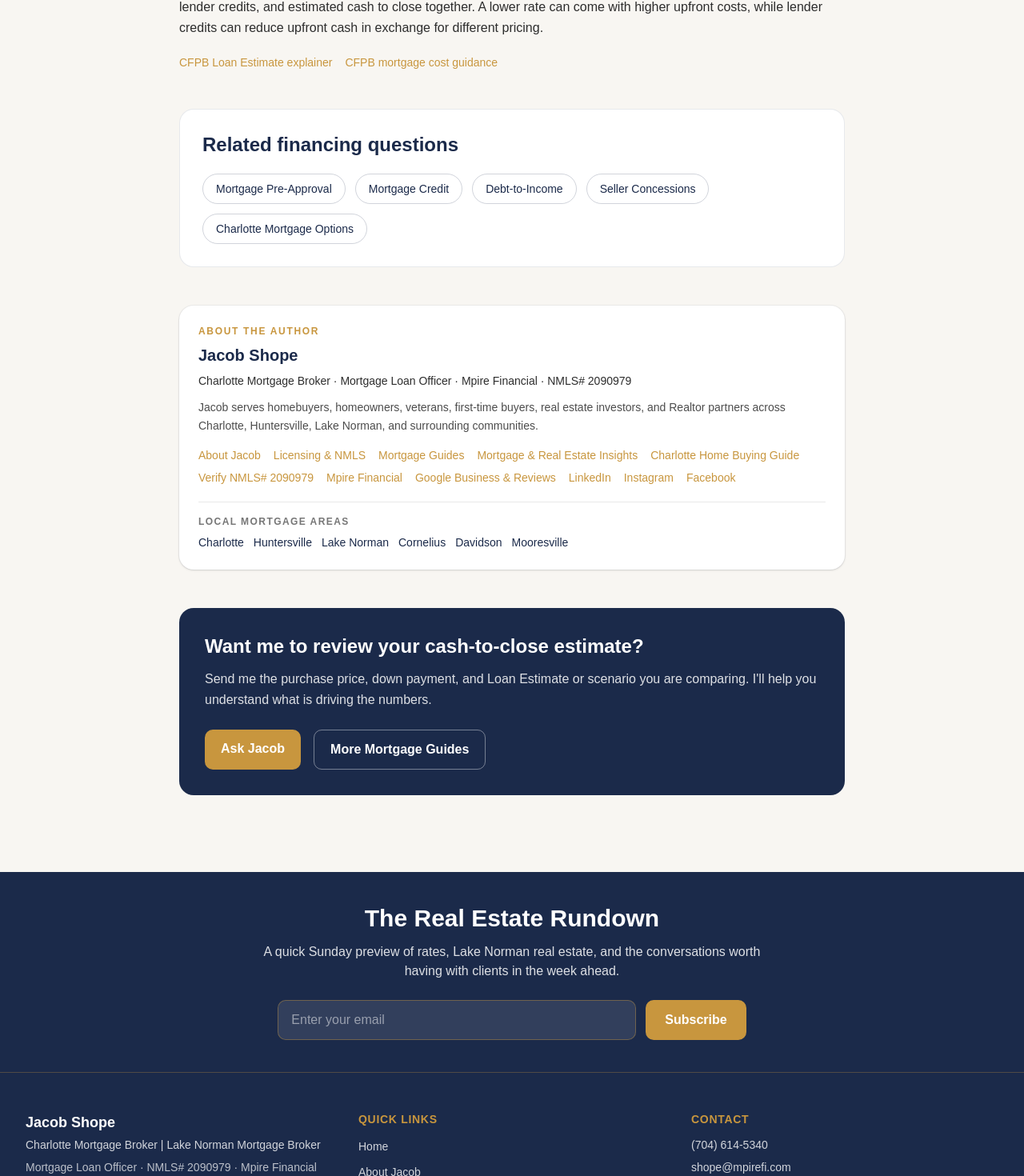
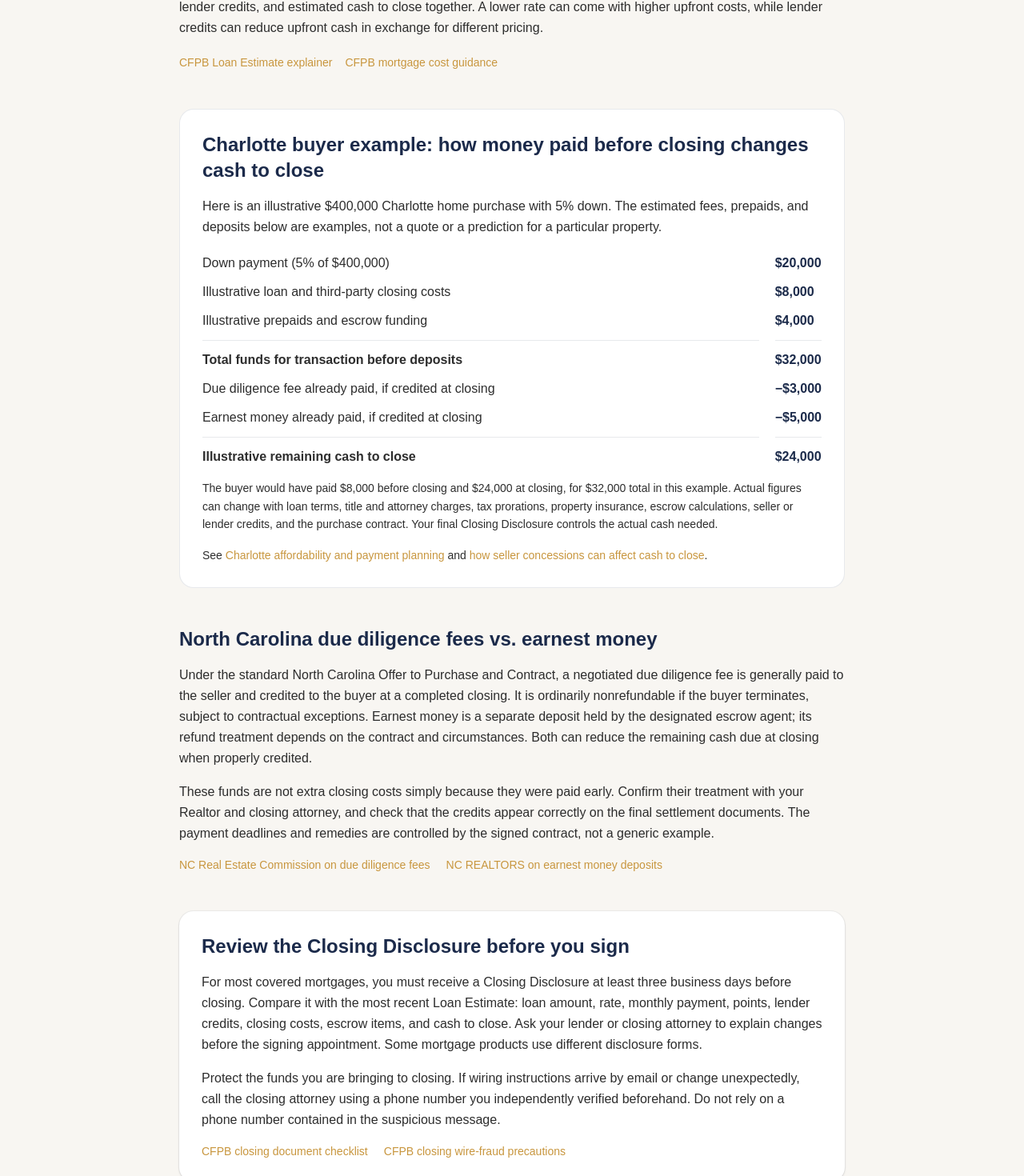
Before and after one commit to JLshope12/jacob-shope-mortgage, a Next.js app: page /mortgage-closing-costs-charlotte in a window 1280 px wide. Shown: the part 998-2468 px from the top of the page at 80% size. Built offline with nearby package versions, Linux system fonts and the light colour scheme.

Commit message:
SEO: expand Charlotte closing costs guide with NC deposit credits, sourced disclosure checklist and cash-to-close example

```diff
--- a/app/mortgage-closing-costs-charlotte/page.tsx
+++ b/app/mortgage-closing-costs-charlotte/page.tsx
@@ -5,6 +5,10 @@ const origin = "https://jacobshopemortgage.com";
 const pageUrl = `${origin}/mortgage-closing-costs-charlotte`;
 const CFPB_LOAN_ESTIMATE = "https://www.consumerfinance.gov/owning-a-home/loan-estimate/";
 const CFPB_MORTGAGE_COSTS = "https://www.consumerfinance.gov/ask-cfpb/what-costs-come-with-taking-out-a-mortgage-en-153/";
+const CFPB_CLOSING_DISCLOSURE = "https://www.consumerfinance.gov/owning-a-home/close/review-documents-before-closing/";
+const CFPB_WIRE_SAFETY = "https://www.consumerfinance.gov/archive/blog/mortgage-closing-scams-how-protect-yourself-and-your-closing-funds/";
+const NCREC_DUE_DILIGENCE = "https://bulletins.ncrec.gov/due-diligence-fees-when-must-they-be-deposited/";
+const NCREALTORS_EARNEST_MONEY = "https://www.ncrealtors.org/question/can-an-offer-include-an-additional-earnest-money-deposit-but-no-initial-earnest-money-deposit/";
 
 export const metadata = {
   title: "Mortgage Closing Costs Charlotte NC | Jacob Shope",
@@ -24,8 +28,15 @@ const schema = {
       author: { "@id": `${origin}/#jacob-shope` },
       publisher: { "@id": `${origin}/#mpire-financial` },
       mainEntityOfPage: { "@id": `${pageUrl}#webpage` },
-      dateModified: "2026-09-08",
-      citation: [CFPB_LOAN_ESTIMATE, CFPB_MORTGAGE_COSTS],
+      dateModified: "2026-11-12",
+      citation: [
+        CFPB_LOAN_ESTIMATE,
+        CFPB_MORTGAGE_COSTS,
+        CFPB_CLOSING_DISCLOSURE,
+        CFPB_WIRE_SAFETY,
+        NCREC_DUE_DILIGENCE,
+        NCREALTORS_EARNEST_MONEY,
+      ],
     },
     {
       "@type": "WebPage",
@@ -70,6 +81,57 @@ export default function MortgageClosingCostsCharlottePage() {
           </div>
         </section>
 
+
+        <section className="mt-12 rounded-2xl border border-navy/10 bg-white p-7">
+          <h2 className="text-2xl font-bold text-navy">Charlotte buyer example: how money paid before closing changes cash to close</h2>
+          <p className="mt-4 leading-relaxed text-charcoal">
+            Here is an illustrative $400,000 Charlotte home purchase with 5% down. The estimated fees, prepaids, and deposits below are examples, not a quote or a prediction for a particular property.
+          </p>
+          <dl className="mt-5 grid grid-cols-[1fr_auto] gap-x-5 gap-y-3 text-charcoal">
+            <dt>Down payment (5% of $400,000)</dt><dd className="font-semibold text-navy">$20,000</dd>
+            <dt>Illustrative loan and third-party closing costs</dt><dd className="font-semibold text-navy">$8,000</dd>
+            <dt>Illustrative prepaids and escrow funding</dt><dd className="font-semibold text-navy">$4,000</dd>
+            <dt className="border-t border-navy/10 pt-3 font-semibold">Total funds for transaction before deposits</dt><dd className="border-t border-navy/10 pt-3 font-semibold text-navy">$32,000</dd>
+            <dt>Due diligence fee already paid, if credited at closing</dt><dd className="font-semibold text-navy">−$3,000</dd>
+            <dt>Earnest money already paid, if credited at closing</dt><dd className="font-semibold text-navy">−$5,000</dd>
+            <dt className="border-t border-navy/10 pt-3 font-bold">Illustrative remaining cash to close</dt><dd className="border-t border-navy/10 pt-3 font-bold text-navy">$24,000</dd>
+          </dl>
+          <p className="mt-4 text-sm leading-relaxed text-charcoal">
+            The buyer would have paid $8,000 before closing and $24,000 at closing, for $32,000 total in this example. Actual figures can change with loan terms, title and attorney charges, tax prorations, property insurance, escrow calculations, seller or lender credits, and the purchase contract. Your final Closing Disclosure controls the actual cash needed.
+          </p>
+          <p className="mt-4 text-sm leading-relaxed text-charcoal">
+            See <Link href="/how-much-house-can-i-afford-charlotte" className="font-medium text-gold hover:underline">Charlotte affordability and payment planning</Link> and <Link href="/seller-concessions-north-carolina" className="font-medium text-gold hover:underline">how seller concessions can affect cash to close</Link>.
+          </p>
+        </section>
+
+        <section className="mt-12">
+          <h2 className="text-2xl font-bold text-navy">North Carolina due diligence fees vs. earnest money</h2>
+          <p className="mt-4 leading-relaxed text-charcoal">
+            Under the standard North Carolina Offer to Purchase and Contract, a negotiated due diligence fee is generally paid to the seller and credited to the buyer at a completed closing. It is ordinarily nonrefundable if the buyer terminates, subject to contractual exceptions. Earnest money is a separate deposit held by the designated escrow agent; its refund treatment depends on the contract and circumstances. Both can reduce the remaining cash due at closing when properly credited.
+          </p>
+          <p className="mt-4 leading-relaxed text-charcoal">
+            These funds are not extra closing costs simply because they were paid early. Confirm their treatment with your Realtor and closing attorney, and check that the credits appear correctly on the final settlement documents. The payment deadlines and remedies are controlled by the signed contract, not a generic example.
+          </p>
+          <div className="mt-4 flex flex-wrap gap-x-5 gap-y-2 text-sm font-medium">
+            <a href={NCREC_DUE_DILIGENCE} target="_blank" rel="noopener noreferrer" className="text-gold hover:underline">NC Real Estate Commission on due diligence fees</a>
+            <a href={NCREALTORS_EARNEST_MONEY} target="_blank" rel="noopener noreferrer" className="text-gold hover:underline">NC REALTORS on earnest money deposits</a>
+          </div>
+        </section>
+
+        <section className="mt-12 rounded-2xl bg-white p-7 shadow-sm ring-1 ring-navy/5">
+          <h2 className="text-2xl font-bold text-navy">Review the Closing Disclosure before you sign</h2>
+          <p className="mt-4 leading-relaxed text-charcoal">
+            For most covered mortgages, you must receive a Closing Disclosure at least three business days before closing. Compare it with the most recent Loan Estimate: loan amount, rate, monthly payment, points, lender credits, closing costs, escrow items, and cash to close. Ask your lender or closing attorney to explain changes before the signing appointment. Some mortgage products use different disclosure forms.
+          </p>
+          <p className="mt-4 leading-relaxed text-charcoal">
+            Protect the funds you are bringing to closing. If wiring instructions arrive by email or change unexpectedly, call the closing attorney using a phone number you independently verified beforehand. Do not rely on a phone number contained in the suspicious message.
+          </p>
+          <div className="mt-4 flex flex-wrap gap-x-5 gap-y-2 text-sm font-medium">
+            <a href={CFPB_CLOSING_DISCLOSURE} target="_blank" rel="noopener noreferrer" className="text-gold hover:underline">CFPB closing document checklist</a>
+            <a href={CFPB_WIRE_SAFETY} target="_blank" rel="noopener noreferrer" className="text-gold hover:underline">CFPB closing wire-fraud precautions</a>
+          </div>
+        </section>
+
         <section className="mt-12 rounded-2xl border border-navy/10 bg-white p-7">
           <h2 className="text-2xl font-bold text-navy">Related financing questions</h2>
           <div className="mt-5 flex flex-wrap gap-3 text-sm font-medium">
```
